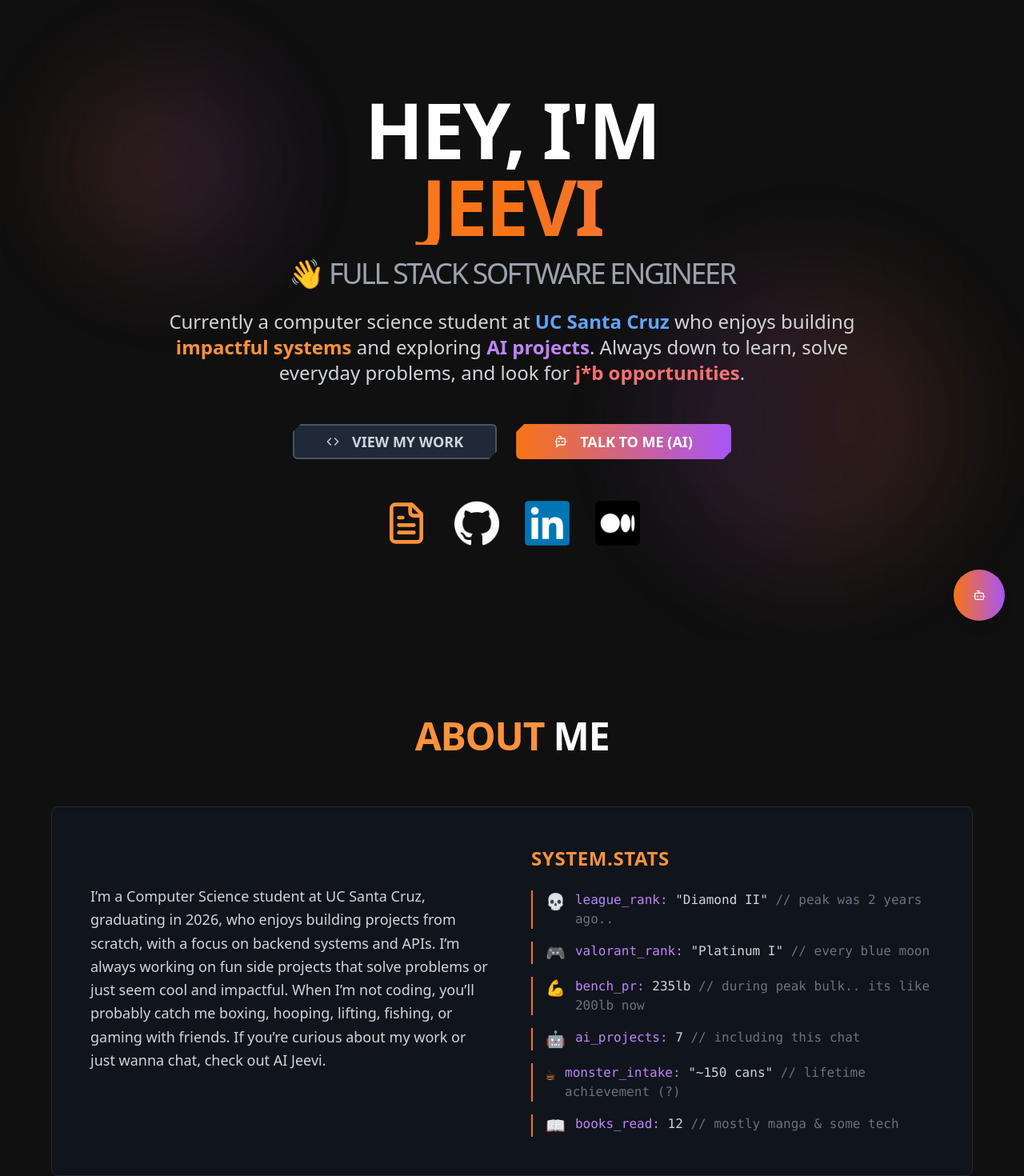
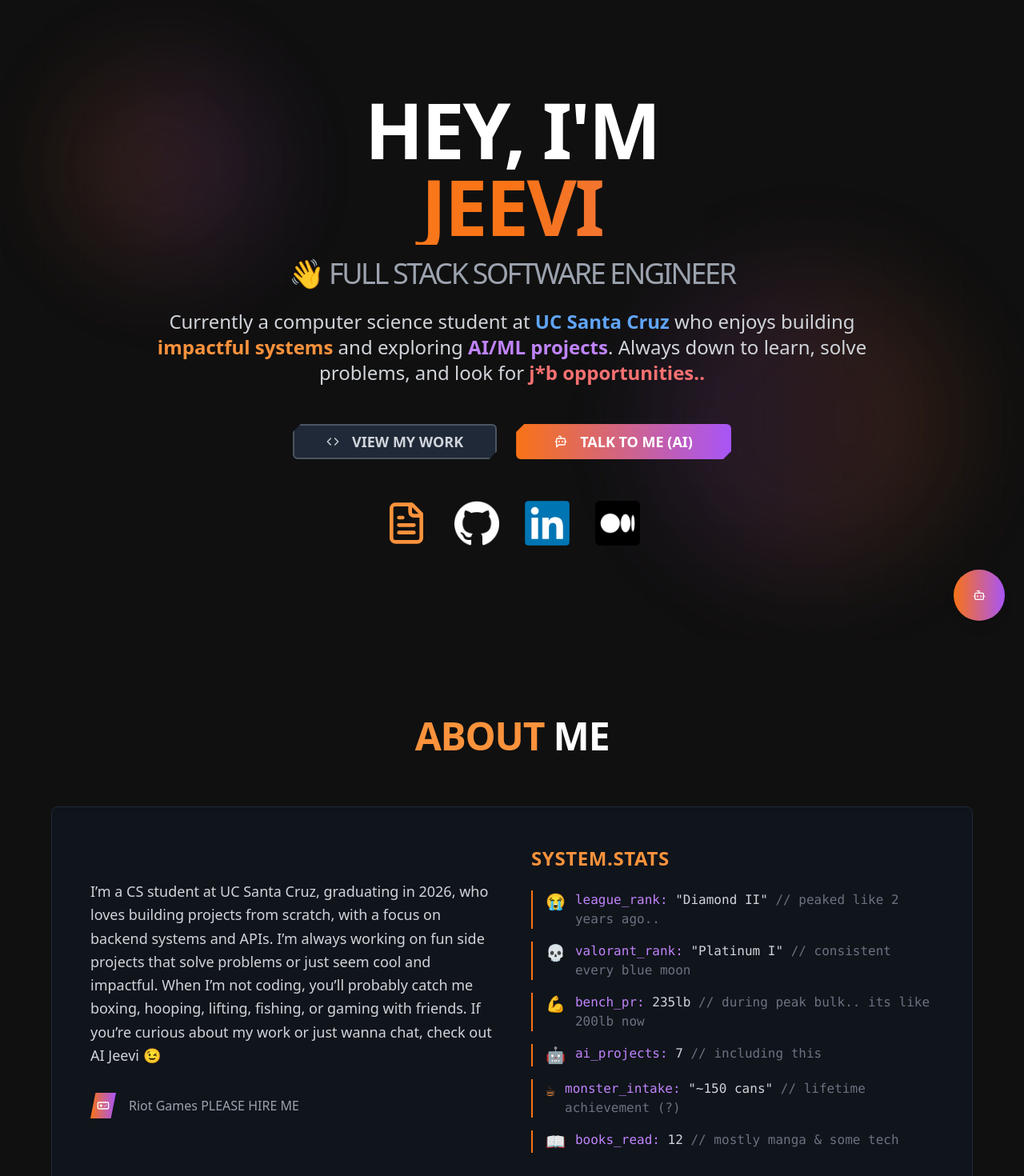
Before and after one commit to Jeeevii/JeeviAI, a Next.js app in the folder frontend/: page / in a window 1280 px wide. Shown: the top 1470 px of the page at 80% size. Built offline with nearby package versions, Linux system fonts and the light colour scheme.

Commit message:
fixed dependancy issues, minor tweaks

```diff
--- a/frontend/components/hero/about.tsx
+++ b/frontend/components/hero/about.tsx
@@ -1,7 +1,7 @@
 "use client"
 
 import { Card, CardContent } from "@/components/ui/card"
-import { MapPin, Code, Smartphone } from "lucide-react"
+import { MapPin, Code, Smartphone, Gamepad } from "lucide-react"
 
 export default function AboutSection() {
   return (
@@ -16,25 +16,25 @@ export default function AboutSection() {
               <div className="grid md:grid-cols-2 gap-12 items-center">
                 <div>
                   <p className="text-gray-300 text-lg leading-relaxed mb-8 font-light">
-                    I’m a Computer Science student at UC Santa Cruz, graduating in 2026, who enjoys building projects from scratch,
+                    I’m a CS student at UC Santa Cruz, graduating in 2026, who loves building projects from scratch,
                     with a focus on backend systems and APIs.
                     I’m always working on fun side projects that solve problems or just seem cool and impactful.
                     When I’m not coding, you’ll probably catch me boxing, hooping, lifting, fishing, or gaming with friends.
-                    If you’re curious about my work or just wanna chat, check out AI Jeevi.
+                    If you’re curious about my work or just wanna chat, check out AI Jeevi 😉
                   </p>
                   <div className="space-y-4">
-                    {/* <InfoRow icon={MapPin} text="Oakland, CA" />
-                    <InfoRow icon={Code} text="US Citizen" />
+                    <InfoRow icon={Gamepad} text="Riot Games PLEASE HIRE ME" />
+                    {/* <InfoRow icon={Code} text="US Citizen" />
                     <InfoRow icon={Smartphone} text="Brainrotter" /> */}
                   </div>
                 </div>
                 <div className="space-y-6">
                   <h3 className="text-2xl font-bold text-orange-400 mb-6 tracking-wide">SYSTEM.STATS</h3>
                     <div className="space-y-4 text-gray-300 font-mono">
-                      <StatItem emoji="💀" label="league_rank" value='"Diamond II"' comment="// peak was 2 years ago.." />
-                      <StatItem emoji="🎮" label="valorant_rank" value='"Platinum I"' comment="// every blue moon" />
+                      <StatItem emoji="😭" label="league_rank" value='"Diamond II"' comment="// peaked like 2 years ago.." />
+                      <StatItem emoji="💀" label="valorant_rank" value='"Platinum I"' comment="// consistent every blue moon" />
                       <StatItem emoji="💪" label="bench_pr" value="235lb" comment="// during peak bulk.. its like 200lb now" />
-                      <StatItem emoji="🤖" label="ai_projects" value="7" comment="// including this chat" />
+                      <StatItem emoji="🤖" label="ai_projects" value="7" comment="// including this" />
                       <StatItem emoji="☕" label="monster_intake" value='"~150 cans"' comment="// lifetime achievement (?)" />
                       <StatItem emoji="📖" label="books_read" value="12" comment="// mostly manga & some tech" />
                     </div>
--- a/frontend/components/hero/footer.tsx
+++ b/frontend/components/hero/footer.tsx
@@ -5,7 +5,7 @@ export default function FooterSection() {
         <div className="max-w-4xl mx-auto text-center">
           <p className="text-gray-400 mb-4 font-mono">
             <span className="text-orange-400">Built with</span> Next.js + Tailwind CSS +{" "}
-            <span className="text-purple-400">ChatGPT 🐈‍⬛</span>
+            <span className="text-purple-400">Vibes 🐈‍⬛</span>
           </p>
           <p className="text-gray-600 text-sm font-mono">© 2025 Jeevithan Mahenthran</p>
         </div>
--- a/frontend/components/hero/hero.tsx
+++ b/frontend/components/hero/hero.tsx
@@ -61,8 +61,8 @@ export default function HeroSection({ onChatOpen }: { onChatOpen: () => void })
           </h1>
 
           <p className="text-xl md:text-2xl text-gray-300 mb-12 max-w-4xl mx-auto leading-relaxed font-light">
-            Currently a computer science student at <span className="text-blue-400 font-semibold">UC Santa Cruz</span> who enjoys building <span className="text-orange-400 font-semibold">impactful systems</span> and exploring <span className="text-purple-400 font-semibold">AI projects</span>.
-            Always down to learn, solve everyday problems, and look for <span className="text-red-400 font-semibold">j*b opportunities</span>.
+            Currently a computer science student at <span className="text-blue-400 font-semibold">UC Santa Cruz</span> who enjoys building <span className="text-orange-400 font-semibold">impactful systems</span> and exploring <span className="text-purple-400 font-semibold">AI/ML projects</span>.
+            Always down to learn, solve problems, and look for <span className="text-red-400 font-semibold">j*b opportunities..</span>
           </p>
 
           <div className="flex flex-col sm:flex-row gap-6 justify-center items-center mb-12">
--- a/frontend/components/hero/project.tsx
+++ b/frontend/components/hero/project.tsx
@@ -57,7 +57,7 @@ const projects = [
     techStack: ["Flux 1.1 Kontext", "Resemble AI Chatterbox","Gemini-1.5-Flash", "Replicate", "Next.js", "TailwindCSS", "Python"],
     githubUrl: "https://github.com/Jeeevii/FitCheck",
     liveUrl: null,
-    image: "/placeholders/placeholder.svg",
+    image: "/placeholders/placeholder.svg?height=200&width=400",
     demoUrl: "https://www.youtube.com/watch?v=Melo3dYctjM",
   },
 ]
--- a/frontend/package.json
+++ b/frontend/package.json
@@ -48,9 +48,9 @@
     "lucide-react": "^0.454.0",
     "next": "15.2.4",
     "next-themes": "^0.4.4",
-    "react": "^19",
+    "react": "^18.3.1",
     "react-day-picker": "8.10.1",
-    "react-dom": "^19",
+    "react-dom": "^18.3.1",
     "react-hook-form": "^7.54.1",
     "react-resizable-panels": "^2.1.7",
     "recharts": "2.15.0",
```
Also changed, not shown: 1 other file (tests, documents, lock files or other folders).
